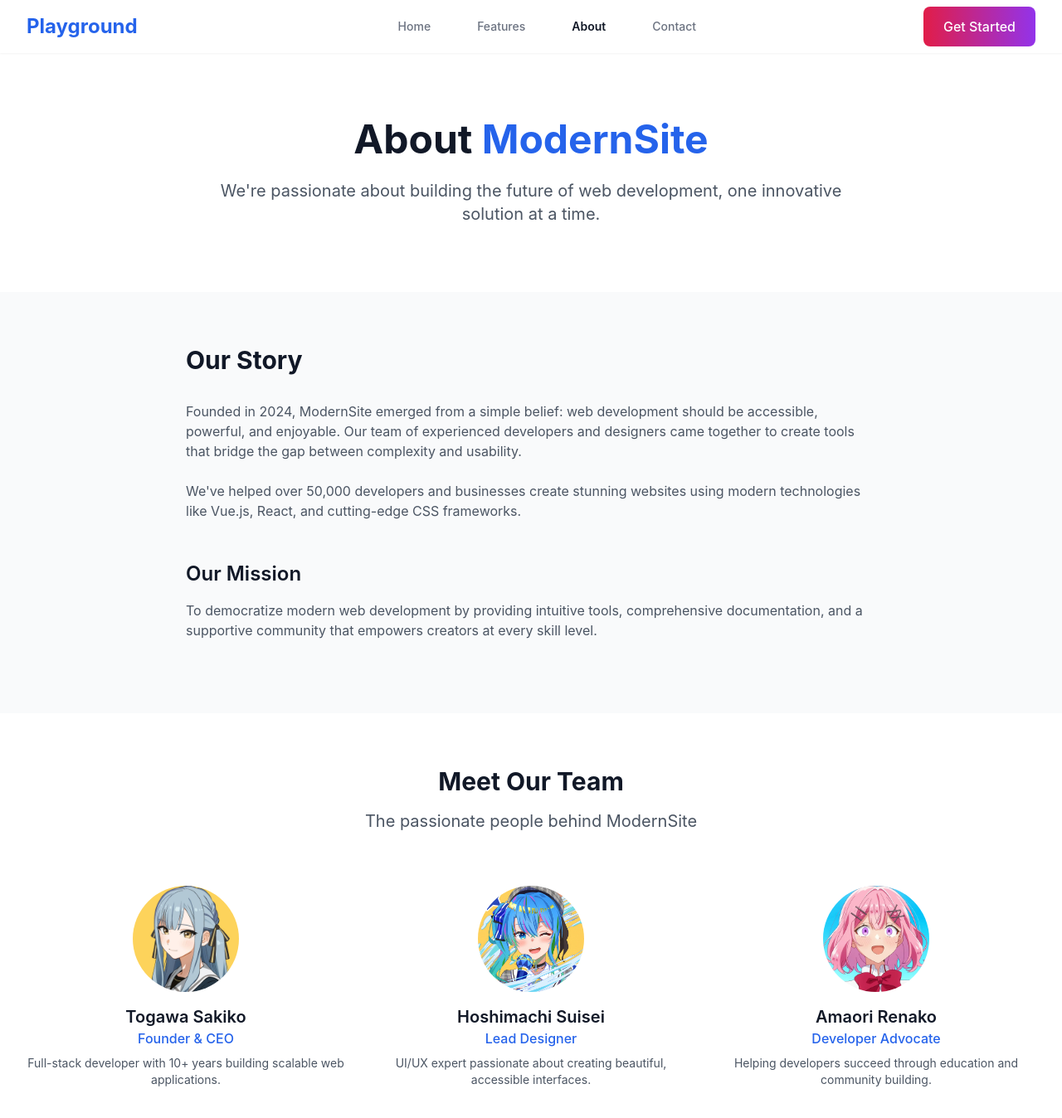
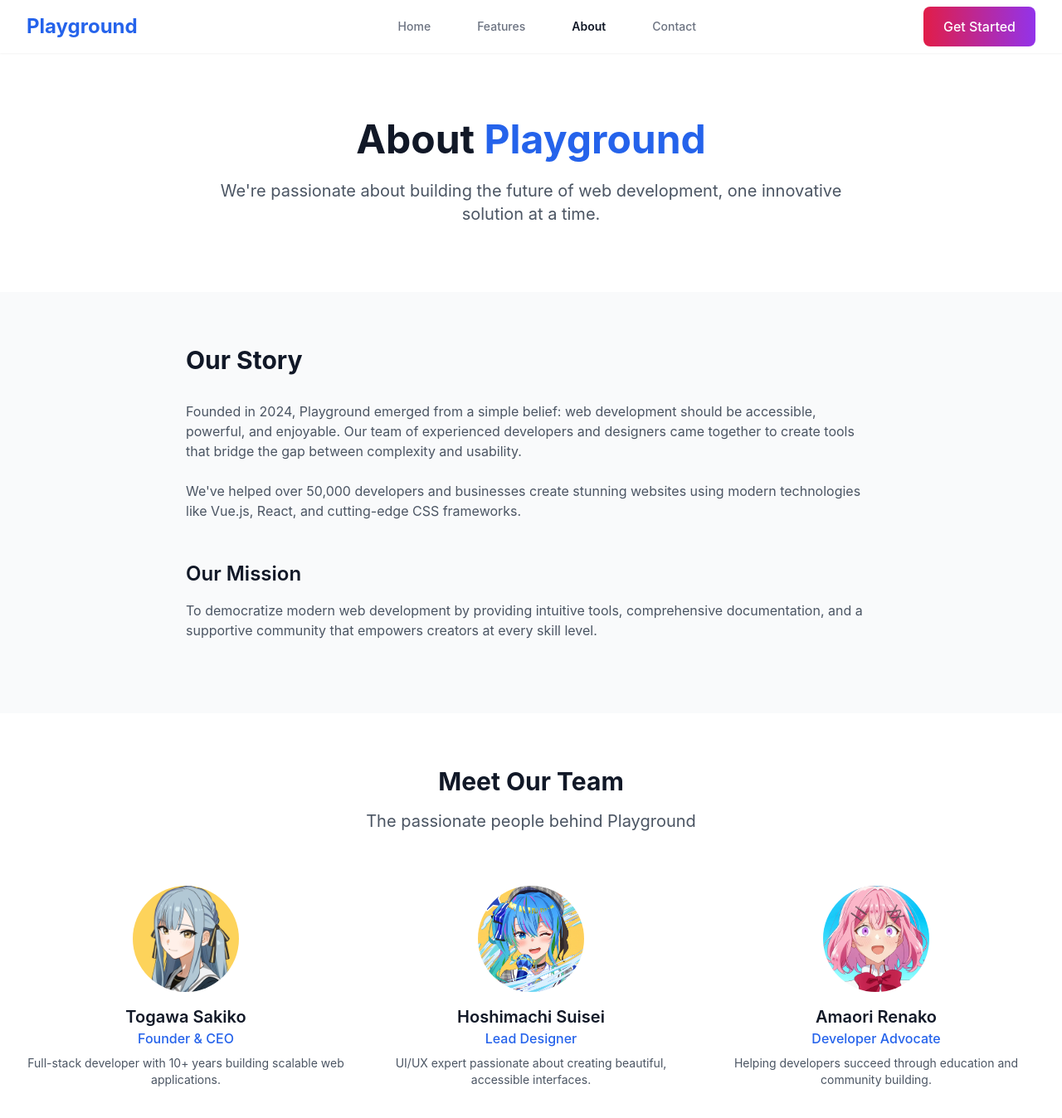
Before and after one commit to Sprtcrnbry/sprite-playground, a Vue app: page /about in a window 1280 px wide. Shown: the top 1348 px of the page at 83% size. Built offline with nearby package versions, Linux system fonts and the light colour scheme; the HTML template or start-up script is replaced by a standard one.

Commit message:
change: update all references of title to be dynamic by conf

```diff
--- a/src/views/AboutPage.vue
+++ b/src/views/AboutPage.vue
@@ -5,7 +5,7 @@
       <div class="max-w-7xl mx-auto px-4 sm:px-6 lg:px-8">
         <div class="text-center">
           <h1 class="text-4xl md:text-5xl font-bold text-gray-900 mb-6 animate-fade-in-1">
-            About <span class="text-primary-600">ModernSite</span>
+            About <span class="text-primary-600">{{ siteConfig.name }}</span>
           </h1>
           <p class="text-xl text-gray-600 max-w-3xl mx-auto animate-fade-in-2">
             We're passionate about building the future of web development, one innovative solution
@@ -21,9 +21,10 @@
         <div class="prose prose-lg mx-auto">
           <h2 class="text-3xl font-bold text-gray-900 mb-8 animate-fade-in-3">Our Story</h2>
           <p class="text-gray-600 mb-6 animate-fade-in-4">
-            Founded in 2024, ModernSite emerged from a simple belief: web development should be
-            accessible, powerful, and enjoyable. Our team of experienced developers and designers
-            came together to create tools that bridge the gap between complexity and usability.
+            Founded in 2024, {{ siteConfig.name }} emerged from a simple belief: web development
+            should be accessible, powerful, and enjoyable. Our team of experienced developers and
+            designers came together to create tools that bridge the gap between complexity and
+            usability.
           </p>
           <p class="text-gray-600 mb-6 animate-fade-in-5">
             We've helped over 50,000 developers and businesses create stunning websites using modern
@@ -47,7 +48,7 @@
         <div class="text-center mb-16">
           <h2 class="text-3xl font-bold text-gray-900 animate-fade-in-3">Meet Our Team</h2>
           <p class="mt-4 text-xl text-gray-600 animate-fade-in-4">
-            The passionate people behind ModernSite
+            The passionate people behind {{ siteConfig.name }}
           </p>
         </div>
 
@@ -92,6 +93,7 @@
 
 <script setup lang="ts">
 import { ref } from 'vue'
+import { siteConfig } from '@/config/site'
 
 interface TeamMember {
   id: number
```
